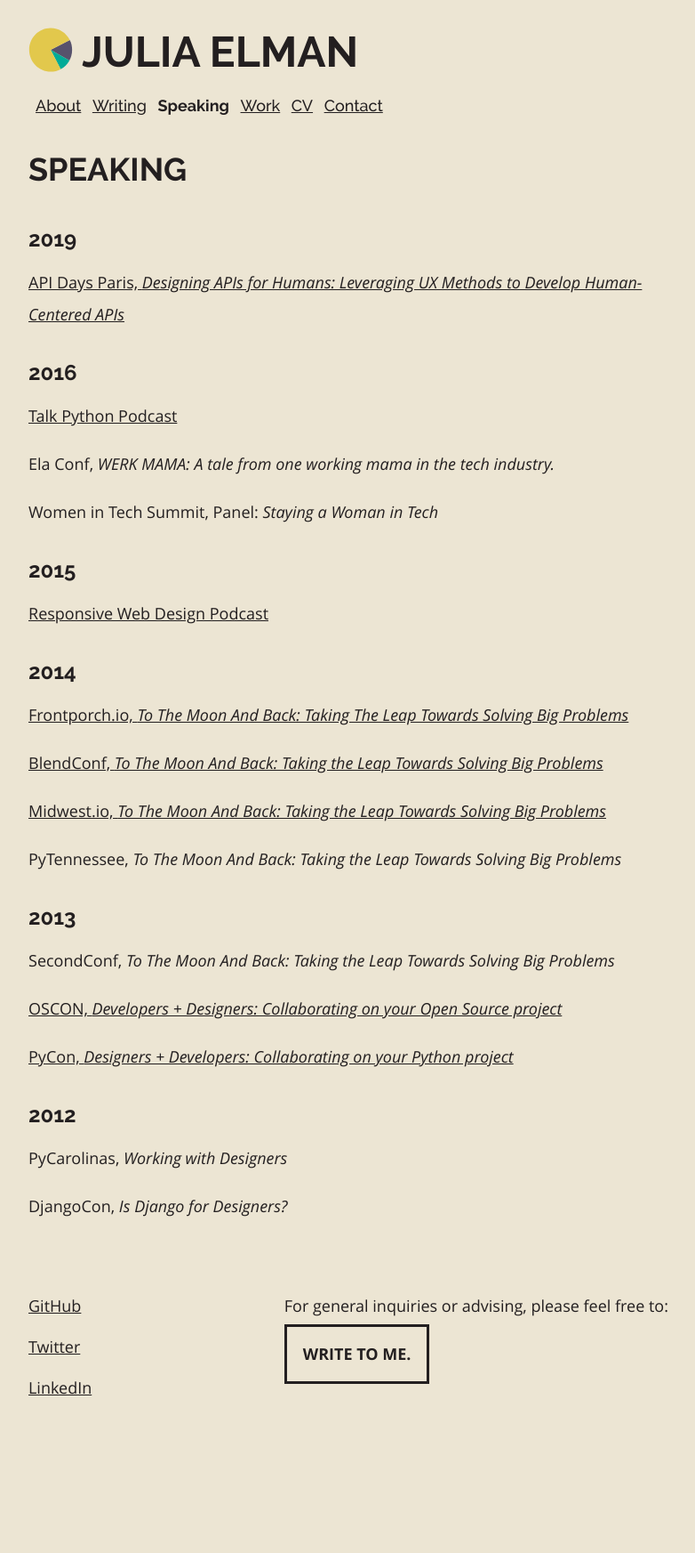
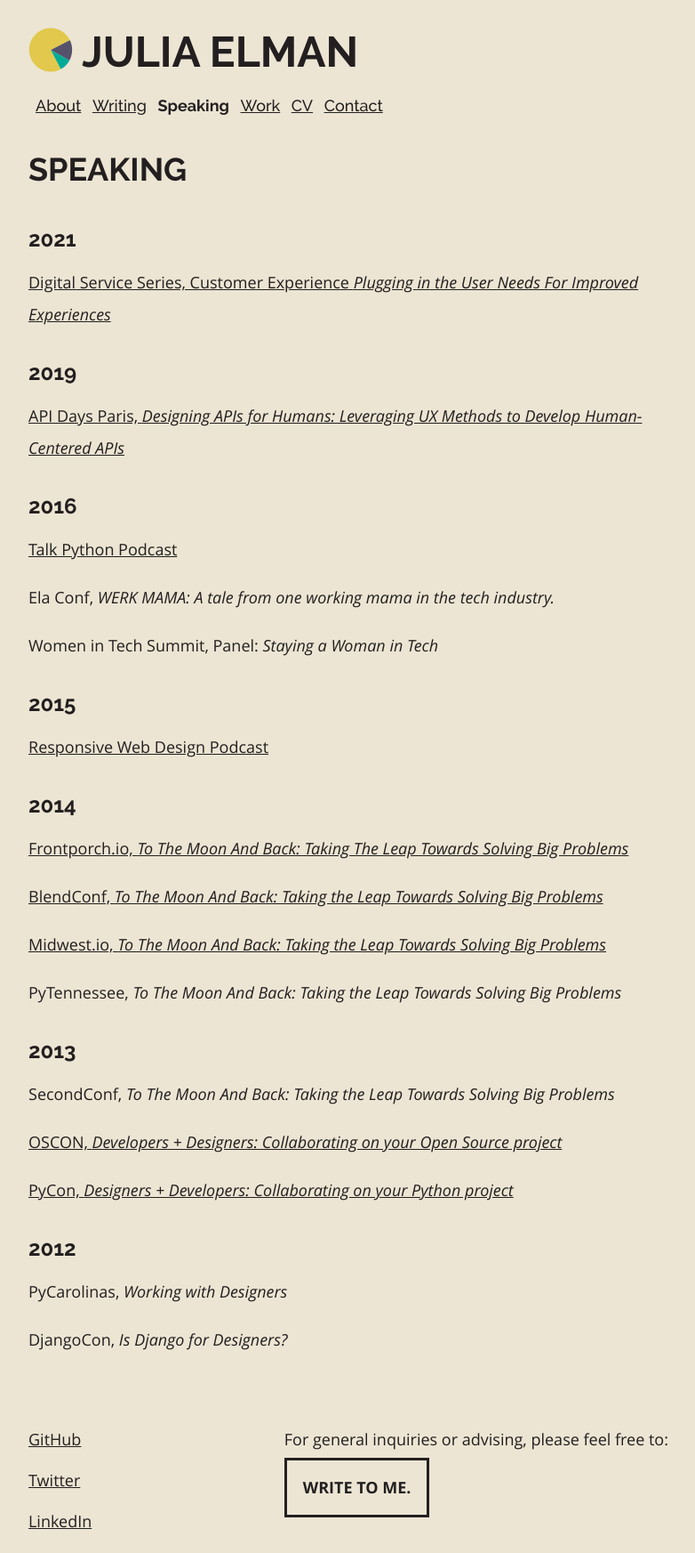
Before and after one commit to juliaelman/juliaelman.github.io, a Jekyll site: the page built from pages/speaking.md, in a window 1280 px wide. Shown: the whole page at 89% size, without its empty margins (248-1030 px from the left). Built offline with Jekyll 4.4.1, drawn with Linux system fonts in a browser that asks for light colours; before the commit the page ends 1595 px from its top, so only the background shows below that.

Commit message:
Add latest speaking gig.

```diff
--- a/pages/speaking.md
+++ b/pages/speaking.md
@@ -5,6 +5,14 @@
 body_id: page-list
 ---
 
+<h3>2021</h3>
+<article>
+	<p>
+			<a href="https://governmentciomedia.com/principles-digital-service-experience">
+			Digital Service Series, Customer Experience <em>Plugging in the User Needs For Improved Experiences</em>
+		</a>
+	</p>
+</article>
 <h3>2019</h3>
 <article>
 	<p>
```
